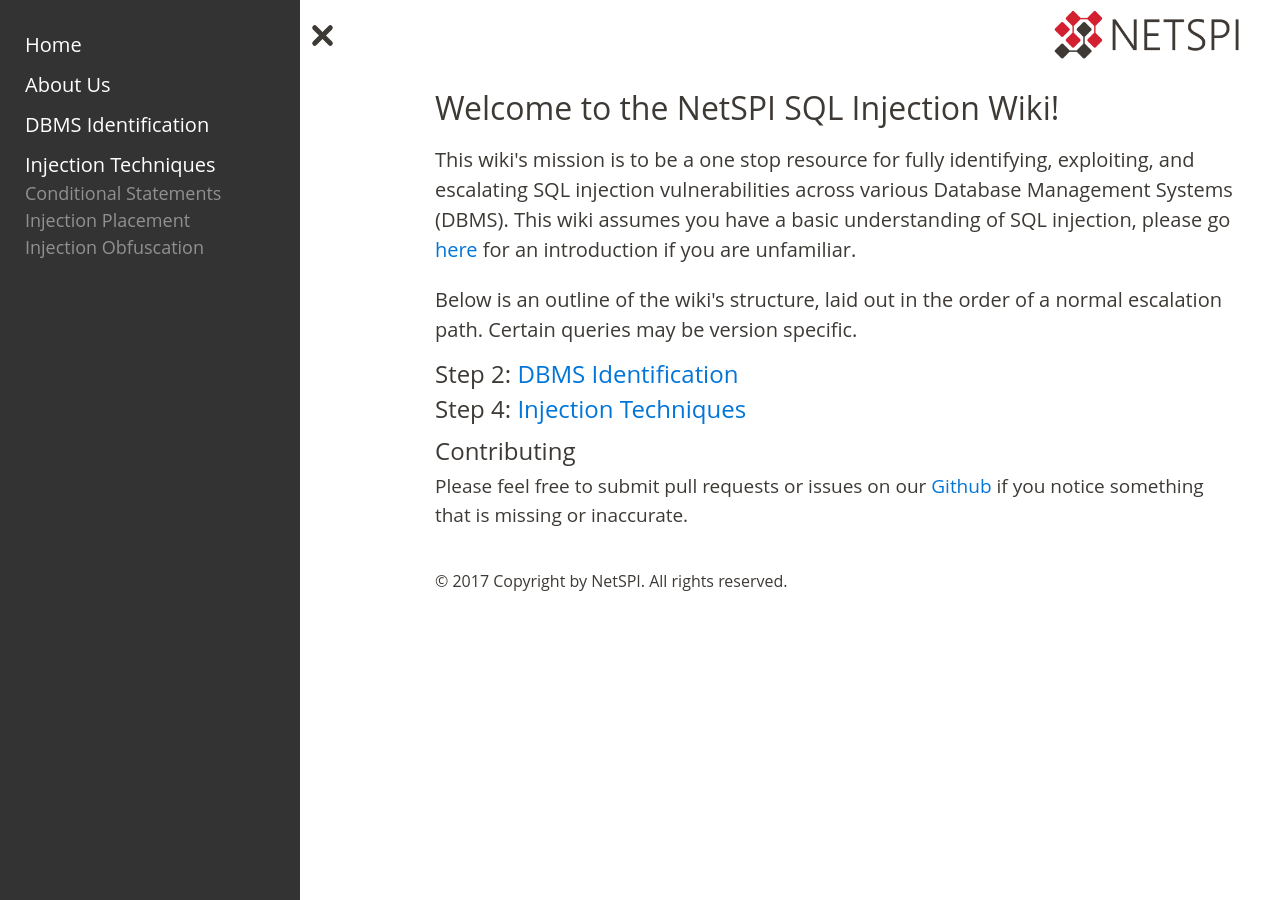
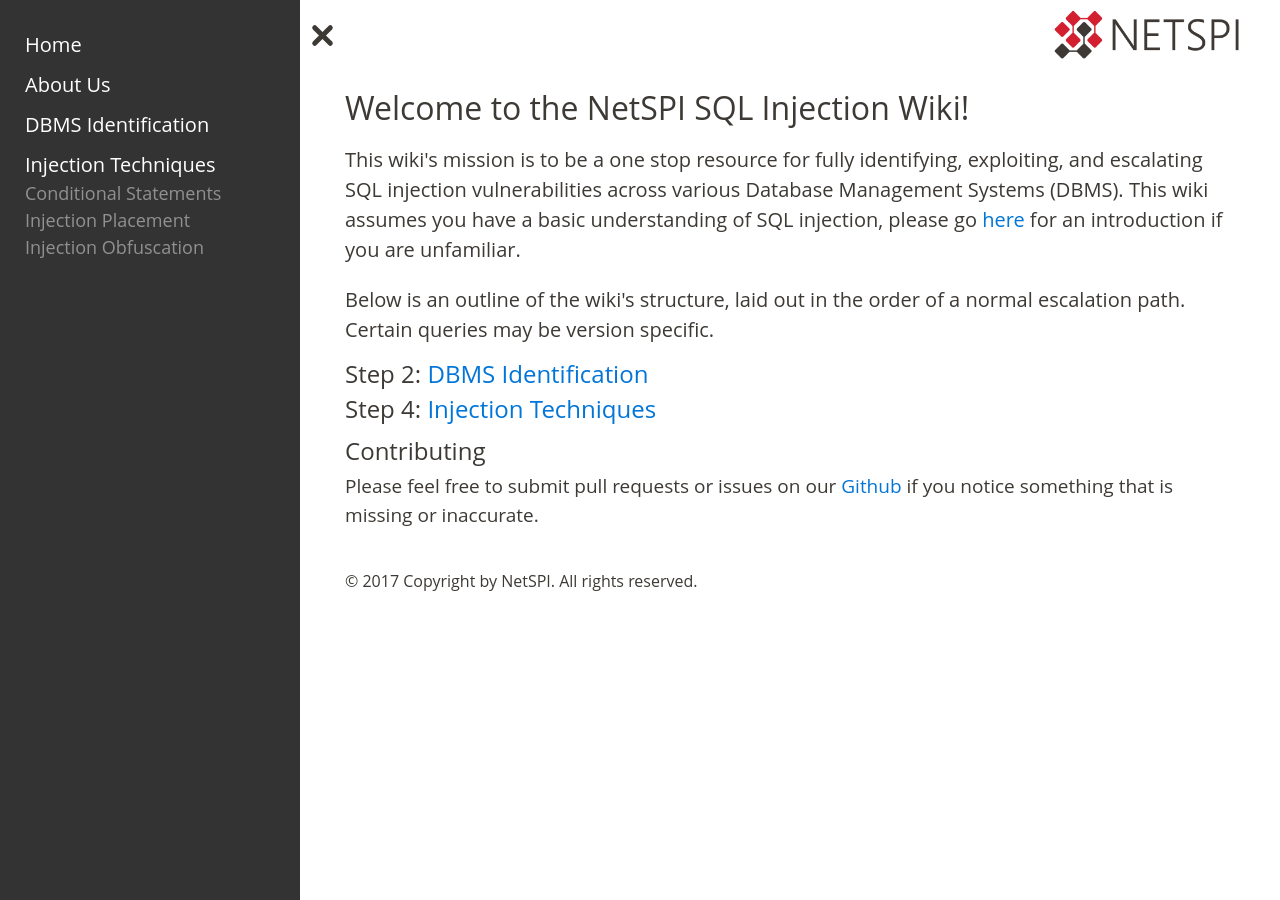
Before and after one commit to NetSPI/WikiJekyllTheme, a Jekyll site: the page built from index.html, in a window 1280 px wide. Built offline with Jekyll 4.4.1, drawn with Linux system fonts in a browser that asks for light colours.

Commit message:
fixing content container width

```diff
--- a/assets/scss/nav.scss
+++ b/assets/scss/nav.scss
@@ -47,7 +47,7 @@
   }
   /*When the nav bar is open, restrict the width of the content container*/
   &.default+#contentContainer {
-    width: calc(100% - 390px);
+    width: calc(100% - 300px);
   }
   @media (max-width: $mobileWidth) {
     & {
```
